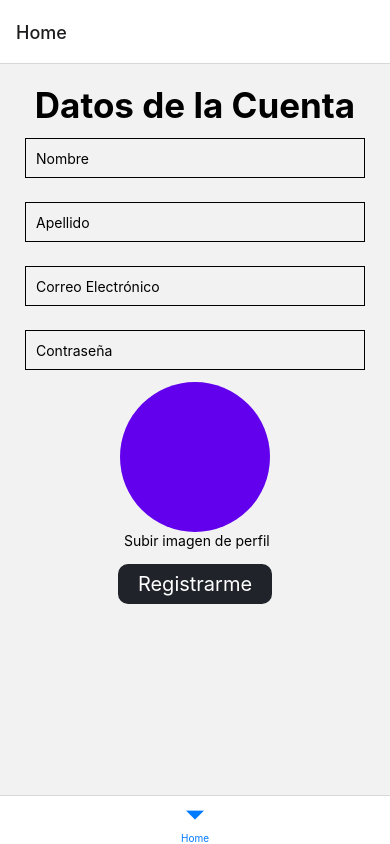
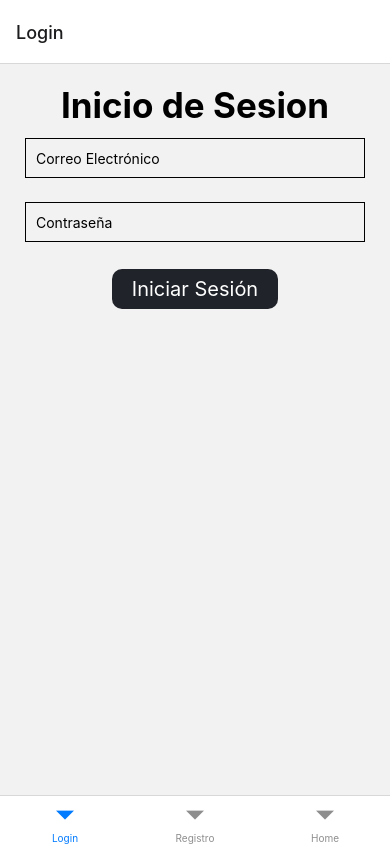
Before and after one commit to bflorentino/final-movile-project, a React Native app: screen /Login in a window 390 px wide. Built offline with nearby package versions, Linux system fonts and the light colour scheme.

Commit message:
Login y register funcionales

```diff
--- a/App.js
+++ b/App.js
@@ -1,8 +1,18 @@
 import Navigation from './src/Navigation';
+import { useReducer } from 'react';
+import { authContext } from './Context/authContext';
+import { authentication} from './context/authReducer';
+
 
 export default function App() {
+
+  const [ auth, dispatch] = useReducer(authentication, {});
+
   return (
-    <Navigation />
+    <authContext.Provider value={{auth, dispatch}}>
+      <Navigation />
+    </authContext.Provider>
+
   );
 }
 
--- /dev/null
+++ b/Context/authContext.js
@@ -0,0 +1,3 @@
+import React from "react";
+
+export const authContext = React.createContext();
--- /dev/null
+++ b/Context/authReducer.js
@@ -0,0 +1,24 @@
+export const types =  {
+    LOGIN: 'authentication-login',
+    LOGOUT: 'authentication-logout',
+}
+
+export const authentication = (state = {}, action) => {
+
+    switch(action.type){
+
+        case (types.LOGIN):
+            return {
+                    uid: action.payload.uid,
+                    user: action.payload.user,
+                    email: action.payload.email,
+                    photoURL: action.payload.photoURL
+            };
+
+        case (types.LOGOUT):
+            return {}
+
+        default:
+            return state
+    }
+}
--- a/src/Navigation.js
+++ b/src/Navigation.js
@@ -2,16 +2,20 @@ import { createBottomTabNavigator } from '@react-navigation/bottom-tabs'
 import { NavigationContainer } from '@react-navigation/native'
 
 import Register from './Screens/Register';
+import Login from './Screens/Login';
+import Home from './Screens/Home';
 
 const Tab = createBottomTabNavigator();
 
 const Tabs = () => {
     return(
-           <NavigationContainer>
+        <NavigationContainer>
            <Tab.Navigator>
-               <Tab.Screen name="Home" component={Register} />
+               <Tab.Screen name="Login" component={Login} />
+               <Tab.Screen name="Registro" component={Register} />
+               <Tab.Screen name="Home" component={Home} />
            </Tab.Navigator>
-         </NavigationContainer>
+        </NavigationContainer>
     )
 }
 
--- /dev/null
+++ b/src/Screens/Home.jsx
@@ -0,0 +1,19 @@
+import { View, Text } from 'react-native'
+import React from 'react'
+import { authContext } from '../../Context/authContext'
+import { useContext } from 'react'
+
+const Home = () => {
+
+    const { auth } = useContext(authContext)
+
+    console.log(auth);
+
+  return (
+    <View>
+      <Text>Home</Text>
+    </View>
+  )
+}
+
+export default Home
--- /dev/null
+++ b/src/Screens/Login.jsx
@@ -0,0 +1,99 @@
+import React, { useState } from 'react';
+import { Text, View, TextInput, StyleSheet, TouchableWithoutFeedback, TouchableOpacity, Alert } from 'react-native'
+import { useForm } from '../hooks/useForm';
+import { login } from '../firebase/Firebase-auth';
+import { useNavigation } from '@react-navigation/native';
+import { useContext } from 'react';
+import { authContext } from '../../Context/authContext';
+import { types } from '../../Context/authReducer';
+
+
+const Login = () => {
+
+  const [ formValues, handleInputChanges ] = useForm({password: "", email: ""})
+
+  const { dispatch } = useContext(authContext)
+
+  console.log(dispatch);
+
+  const navigation = useNavigation();
+
+  const onSubmitData = (e) => {
+    e.preventDefault()
+    login(formValues.email, formValues.password)
+    .then(data => {
+      if(data !== false){
+        Alert.alert("Bienvenido")
+        dispatch({type: types.LOGIN , payload: {...data}})
+        navigation.navigate("Home")
+      }
+    })
+  }
+
+
+return (
+    <View style={styles.form}>
+        <Text style={styles.title}>
+            Inicio de Sesion
+        </Text>
+      <TextInput
+        placeholder='Correo Electrónico'
+        value={formValues.email}
+        onChangeText={(text)=>handleInputChanges("email", text)}
+        style={styles.input}
+      />
+      <TextInput
+        placeholder='Contraseña'
+        value={formValues.password}
+        onChangeText={(text)=>handleInputChanges("password", text)}
+        style={styles.input}
+        secureTextEntry={true}
+      />
+
+      <TouchableWithoutFeedback style={styles.button} onPress={onSubmitData} >
+        <Text style={styles.textButton}>
+            Iniciar Sesión
+        </Text>
+    </TouchableWithoutFeedback>
+    </View>
+  )
+}
+const styles = StyleSheet.create({
+
+    form:{
+        display:'flex',
+        flexDirection:'column',
+        justifyContent:'center',
+        alignItems: 'center',
+        marginTop:20
+    },
+    title:{
+        fontSize:35,
+        fontWeight:'bold'
+    },
+    input: {
+      height: 40,
+      width:340,
+      margin: 12,
+      borderWidth: 1,
+      padding: 10,
+    },
+    button:{
+        display:'flex',
+        alignSelf:'flex-start',
+        justifyContent:'center'
+    },
+    textButton: {
+        backgroundColor:'#20232A',
+        color: '#fff',
+        paddingVertical:8,
+        borderRadius:10,
+        paddingHorizontal:20,
+        fontSize:20,
+        justifyContent:'center',
+        alignItems:'center',
+        marginTop: 15
+    }
+  });
+
+export default Login;
--- a/src/Screens/Register.jsx
+++ b/src/Screens/Register.jsx
@@ -4,8 +4,15 @@ import { loadImageFromGallery } from '../helpers/loadImage';
 import { Avatar } from 'react-native-paper'
 import { useForm } from '../hooks/useForm';
 import { addImage, addLeftDataFromUser, registerUser } from '../firebase/Firebase-auth';
+import { useNavigation } from '@react-navigation/native';
+import { authContext } from '../../Context/authContext';
+import { useContext } from 'react';
+import { types } from '../../Context/authReducer';
 
 const Register = () => {
+
+    const navigation = useNavigation();
+    const {dispatch} = useContext(authContext);
 
     const [ formValues, handleInputChanges ] = useForm({
         name:"",
@@ -32,15 +39,18 @@ const Register = () => {
 
         console.log(imageSelected)
 
-        const imageToUpload = imageSelected.uri || null
+        const imageToUpload = imageSelected?.uri || null
 
         addImage(imageToUpload, 'profilePics')
         .then(url => {
-            registerUser(`${formValues.nombre} ${formValues.apellido}`, formValues.email, formValues.password, url)
+            registerUser(`${formValues.name} ${formValues.lastName}`, formValues.email, formValues.password, url)
+
             .then(data => {
+                dispatch({type: types.LOGIN , payload: {...data}})
                 addLeftDataFromUser({...formValues, url})
                 .then(res => {
                     Alert.alert("Se ha registrado exitosamente")
+                    navigation.navigate("Home")
                 })
             })
         })
--- a/src/firebase/Firebase-auth.js
+++ b/src/firebase/Firebase-auth.js
@@ -1,5 +1,5 @@
 import {createUserWithEmailAndPassword,
-        updateProfile
+        updateProfile, signInWithEmailAndPassword
     } from 'firebase/auth'
 
 import { auth, db, storage } from './Firebase.config'
@@ -29,7 +29,8 @@ export const registerUser = async(userName, email, password, picUrl) => {
      return (
       {
          uid: user.uid,
-         nombre: user.displayName,
+         user: user.displayName,
+         email,
          photoURL: user.photoURL
       }
      )
@@ -71,3 +72,22 @@ export const addImage = async(image, path) =>{
     }
     return url
 }
+
+export const login = async (email, password) => {
+    try{
+        const { user } = await signInWithEmailAndPassword(auth, email, password)
+
+        console.log(user)
+
+        return ({
+            uid: user.uid,
+            user: user.displayName,
+            email,
+            photoURL: user.photoURL
+        })
+    }
+    catch(e){
+        console.log(e);
+        return false;
+    }
+}
```
